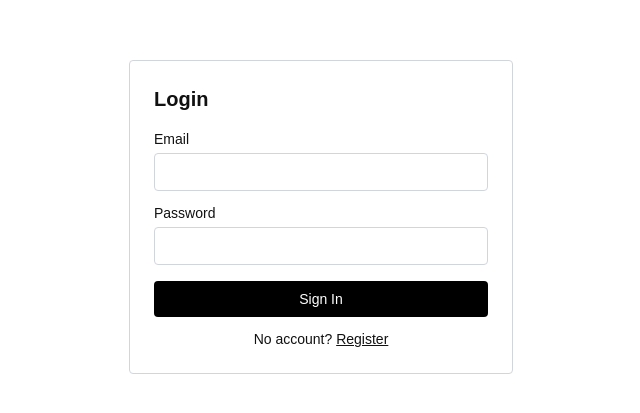
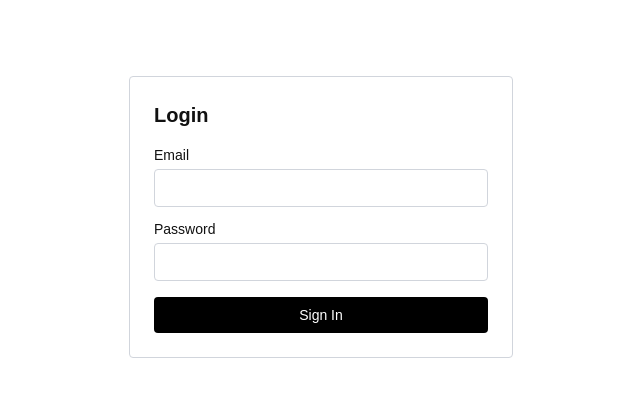
Before and after one commit to owolagbadavid/tent-ui, a Next.js app: page /auth in a window 1280 px wide. Shown: the part 183-596 px from the top of the page, without its empty margins (319-959 px from the left). Built offline with nearby package versions, Linux system fonts and the light colour scheme; no server answers.

Commit message:
no register

```diff
--- a/app/auth/page.tsx
+++ b/app/auth/page.tsx
@@ -62,12 +62,6 @@ export default function LoginPage() {
         >
           {loading ? "Signing in..." : "Sign In"}
         </button>
-        <p className="text-sm mt-3 text-center">
-          No account?{" "}
-          <Link href="/auth/register" className="underline">
-            Register
-          </Link>
-        </p>
       </form>
     </div>
   );
```
